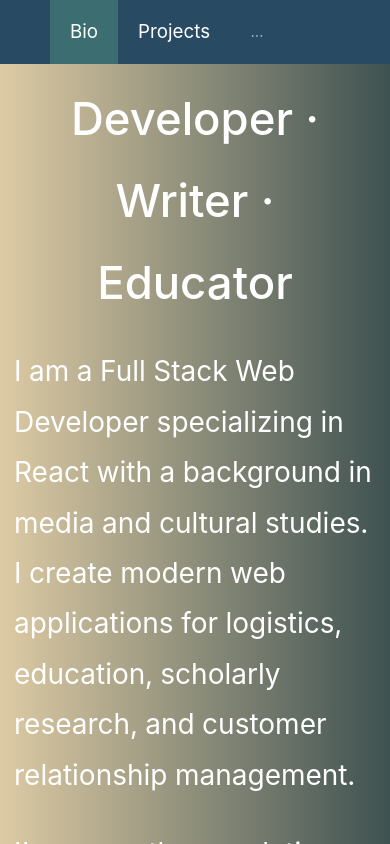
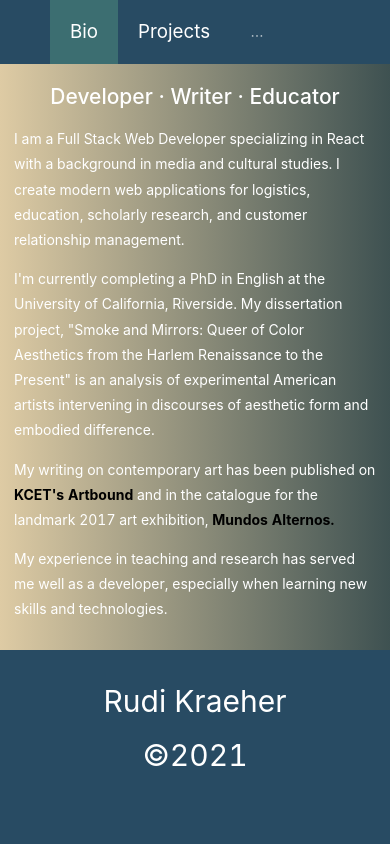
Before and after one commit to rkraeher/react-portfolio, a React (Create React App) app: page / in a window 390 px wide. Both pictures are taken after a click on the item "Bio". Shown: the top 844 px of the page. Built offline with nearby package versions, Linux system fonts and the light colour scheme.

Commit message:
media queries on bio page for smaller text on mobile view

```diff
--- a/src/components/Bio/styles.css
+++ b/src/components/Bio/styles.css
@@ -30,3 +30,21 @@ body {
   text-align: center;
   color: white;
 }
+
+@media only screen and (max-width: 1007px){
+  .bio {
+    font-size: 1.5em;
+  }
+  .heading h1 {
+    font-size: 2.75em;
+  }
+}
+
+@media only screen and (max-width: 640px){
+  .bio {
+    font-size: 1em;
+  }
+  .heading h1 {
+    font-size: 1.5em;
+  }
+}
```
